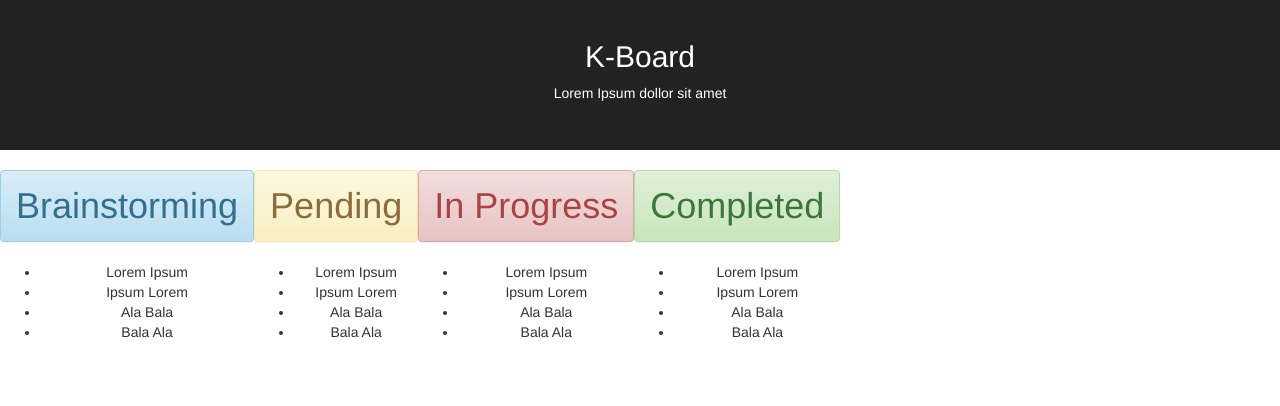
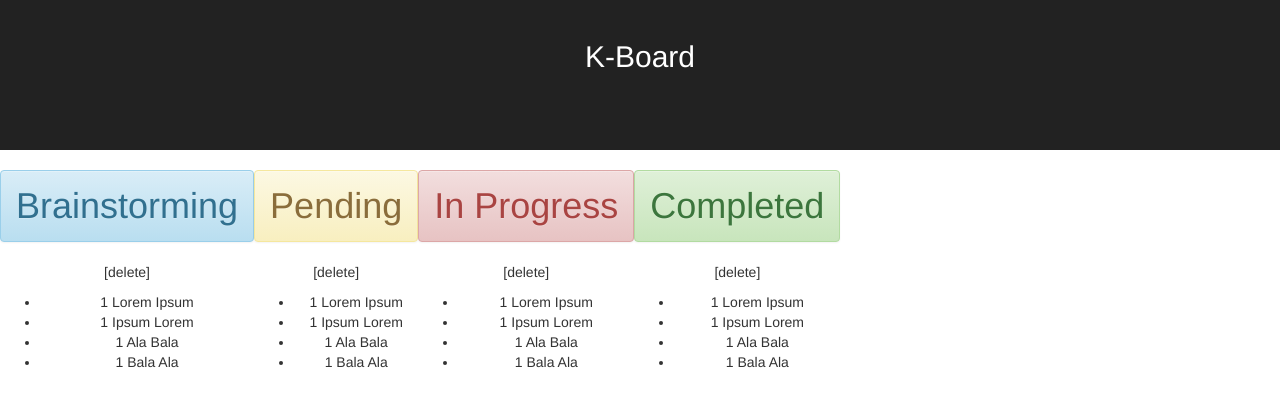
Before and after one commit to joromir/k-board, a React (Create React App) app: page / in a window 1280 px wide. Shown: the top 406 px of the page. Built offline with nearby package versions, Linux system fonts and the light colour scheme.

Commit message:
Define raw implementation for 'delete column' feature.

```diff
--- a/src/AppHeader.js
+++ b/src/AppHeader.js
@@ -1,11 +1,11 @@
 import React, { Component } from 'react';
+import Logo from './Logo';
 
 class AppHeader extends Component {
   render() {
     return(
       <div className="App-header">
-        <h2>K-Board</h2>
-        <p>Lorem Ipsum dollor sit amet</p>
+        <Logo />
       </div>
     );
   }
--- a/src/BoardColumn.js
+++ b/src/BoardColumn.js
@@ -2,10 +2,25 @@ import React, { Component } from 'react';
 import BoardStory from './BoardStory'
 
 class BoardColumn extends Component {
+  constructor(props) {
+    super(props);
+    this.state = {hidden: false};
+    this.change_state = this.change_state.bind(this);
+  }
+
+  change_state() {
+    this.setState({
+      hidden: true
+    });
+  }
+
   render() {
     return(
       <div className="BoardColumn">
+        { !this.state.hidden &&
+          <div>
             <h1 className={this.props.columnStyle}>{ this.props.boardName }</h1>
+            <p onClick={this.change_state}>[delete]</p>
             <ul>
               <BoardStory title='Lorem Ipsum' />
               <BoardStory title='Ipsum Lorem' />
@@ -13,6 +28,8 @@ class BoardColumn extends Component {
               <BoardStory title='Bala Ala' />
             </ul>
           </div>
+        }
+      </div>
     );
   }
 }
--- a/src/BoardStory.js
+++ b/src/BoardStory.js
@@ -1,8 +1,23 @@
 import React, { Component } from 'react';
 
 class BoardStory extends Component {
+  constructor(props) {
+    super(props);
+    this.state = { position: 1 };
+  }
+
+  componentDidMount() {
+    console.log('mounted');
+  }
+
+  componentWillUnmount() {
+    console.log('unmounted');
+  }
+
   render() {
-    return(<li>{this.props.title}</li>);
+    return(
+      <li>{this.state.position} {this.props.title}</li>
+    );
   }
 }
 
--- /dev/null
+++ b/src/Logo.js
@@ -0,0 +1,22 @@
+import React, { Component } from 'react';
+
+class Logo extends Component {
+  constructor(props) {
+    super(props);
+    this.state = {clicked: false};
+
+    this.close = this.close.bind(this);
+  }
+
+  close() {
+    this.setState(prevState => ({clicked: !prevState.clicked}));
+  }
+
+  render() {
+    return(
+      <h2 onClick={this.close}>{this.state.clicked ? 'KanbanBoard' : 'K-Board'}</h2>
+    );
+  }
+}
+
+export default Logo;
```
Lines whose indentation alone changed are shown as unchanged.
